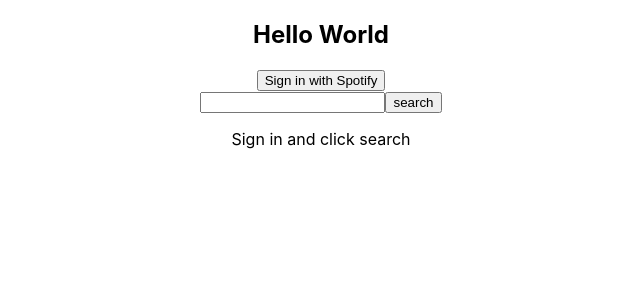
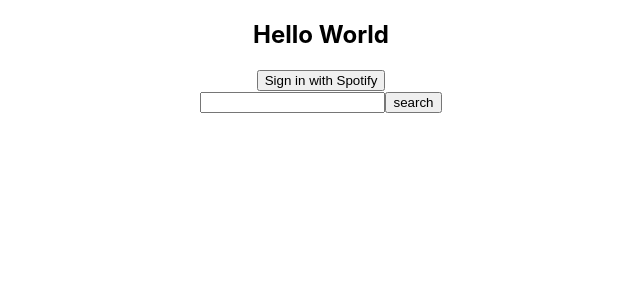
Before and after one commit to ctocco/pitchforked, a React (Create React App) app: page / in a window 1280 px wide. Shown: the top 300 px of the page, without its empty margins (319-959 px from the left). Built offline with nearby package versions, Linux system fonts and the light colour scheme.

Commit message:
refactored with hooks

```diff
--- a/src/App.js
+++ b/src/App.js
@@ -1,17 +1,13 @@
-import React, { Component } from "react";
+import React, { Component, useState, useEffect } from "react";
 import queryString from "querystring";
 import "./App.css";
 
-class App extends Component {
-  state = {
-    artists: [],
-    turnOn: false,
-    selectedArtist: null,
-    artistPageOn: false,
-    errorMessage: null
-  };
+const App = props => {
+  const [artists, setArtists] = useState([]);
+  const [showSignIn, setShowSignIn] = useState(true);
+  const [turnOn, setTurnOn] = useState(false);
 
-  handleSearchArtist = async event => {
+  const handleSearchArtist = async event => {
     event.preventDefault();
     event.persist();
     let parsed = queryString.parse(window.location.search);
@@ -26,69 +22,60 @@ class App extends Component {
         }
       );
       const data = await response.json();
-      this.setState({
-        artists: data.artists.items,
-        turnOn: true
-      });
-    } catch (error) {
-      this.setState({ errorMessage: "no entry for this artist" });
-    }
+
+      setArtists(data.artists.items);
+      setTurnOn(true);
+    } catch (error) {}
 
     event.target.searchArtist.value = "";
   };
 
-  handleLoadArtistPage = id => {
-    this.setState({ selectedArtist: id, artistPageOn: true });
+  const loginSpotify = () => {
+    window.location = "http://pitchforkd-backend.herokuapp.com/login";
+    setShowSignIn(false);
   };
 
-  render() {
   return (
     <div className="App">
       <h2>Hello World</h2>
-        {true ? (
-          <button
-            onClick={() =>
-              (window.location =
-                "http://pitchforkd-backend.herokuapp.com/login")
-            }
-          >
-            Sign in with Spotify
-          </button>
+      {showSignIn ? (
+        <button onClick={() => loginSpotify()}>Sign in with Spotify</button>
       ) : (
         <p>signed in</p>
       )}
-        <form onSubmit={event => this.handleSearchArtist(event)}>
+      <form onSubmit={event => handleSearchArtist(event)}>
         <input type="text" name="searchArtist" />
         <input type="submit" value="search" />
       </form>
-        <Display
-          turnOn={this.state.turnOn}
-          artists={this.state.artists}
-          handleLoadArtistPage={this.handleLoadArtistPage}
-          selectedArtist={this.state.selectedArtist}
-          artistPageOn={this.state.artistPageOn}
-        />
+      <Display turnOn={turnOn} artists={artists} />
     </div>
   );
-  }
-}
+};
 
 export default App;
 
 const Display = props => {
-  const artists = [...props.artists];
-  const filteredArtist = artists.filter(
-    artist => artist.id === props.selectedArtist
+  const [selectedArtist, setSelectedArtist] = useState(null);
+  const [artistPageOn, setArtistPageOn] = useState(false);
+  const handleLoadArtistPage = id => {
+    setSelectedArtist(id);
+    setArtistPageOn(true);
+  };
+
+  if (props.artists.length !== 0) {
+    const filteredArtist = props.artists.filter(
+      artist => artist.id === selectedArtist
     );
-  artists.splice(5);
+    props.artists.splice(5);
+
     return (
       <div>
-      {props.artistPageOn ? (
+        {artistPageOn ? (
           <ArtistInfo artist={filteredArtist} />
         ) : props.turnOn ? (
-        artists.map(artist => (
+          props.artists.map(artist => (
             <Artist
-            handleLoadArtistPage={props.handleLoadArtistPage}
+              handleLoadArtistPage={handleLoadArtistPage}
               artist={artist}
             />
           ))
@@ -97,6 +84,9 @@ const Display = props => {
         )}
       </div>
     );
+  } else {
+    return <div />;
+  }
 };
 
 const Artist = props => {
@@ -122,39 +112,38 @@ const Artist = props => {
   );
 };
 
-class ArtistInfo extends Component {
-  state = {
-    albumData: null
-  };
+const ArtistInfo = props => {
+  const [albumData, setAlbumData] = useState(null);
 
-  componentDidMount() {
+  useEffect(() => {
     let parsed = queryString.parse(window.location.search);
     let accessToken = parsed["?access_token"];
     try {
       fetch(
         `https://api.spotify.com/v1/search?q=${
-          this.props.artist[0].name
+          props.artist[0].name
         }&type=album`,
         {
           headers: { Authorization: "Bearer " + accessToken }
         }
       )
         .then(res => res.json())
-        .then(json => this.setState({ albumData: json }));
-    } catch (error) {}
+        .then(json => setAlbumData(json));
+    } catch (error) {
+      // do nothing
+      console.log("nothing");
     }
+  }, []);
 
-  render() {
   return (
     <div>
-        {`this is going to be ${this.props.artist[0].name}'s artist page. `}
-        {console.log(this.state.albumData)}
-        {!!this.state.albumData ? (
-          this.state.albumData.albums.items.map(album => <p>{album.name}</p>)
+      {`this is going to be ${props.artist[0].name}'s artist page. `}
+
+      {!!albumData ? (
+        albumData.albums.items.map(album => <p>{album.name}</p>)
       ) : (
         <p>nothing</p>
       )}
     </div>
   );
-  }
-}
+};
```
Lines whose indentation alone changed are shown as unchanged.
